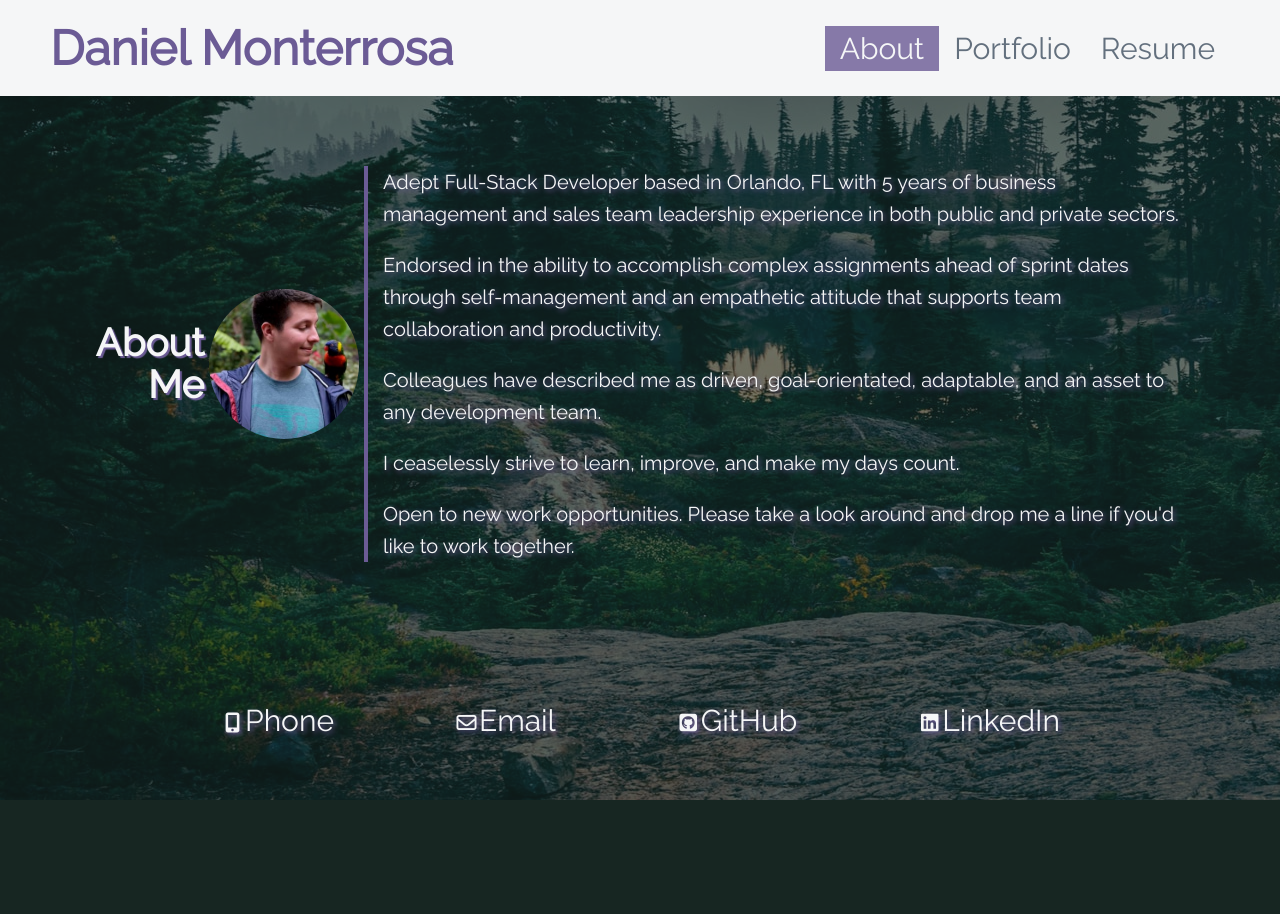
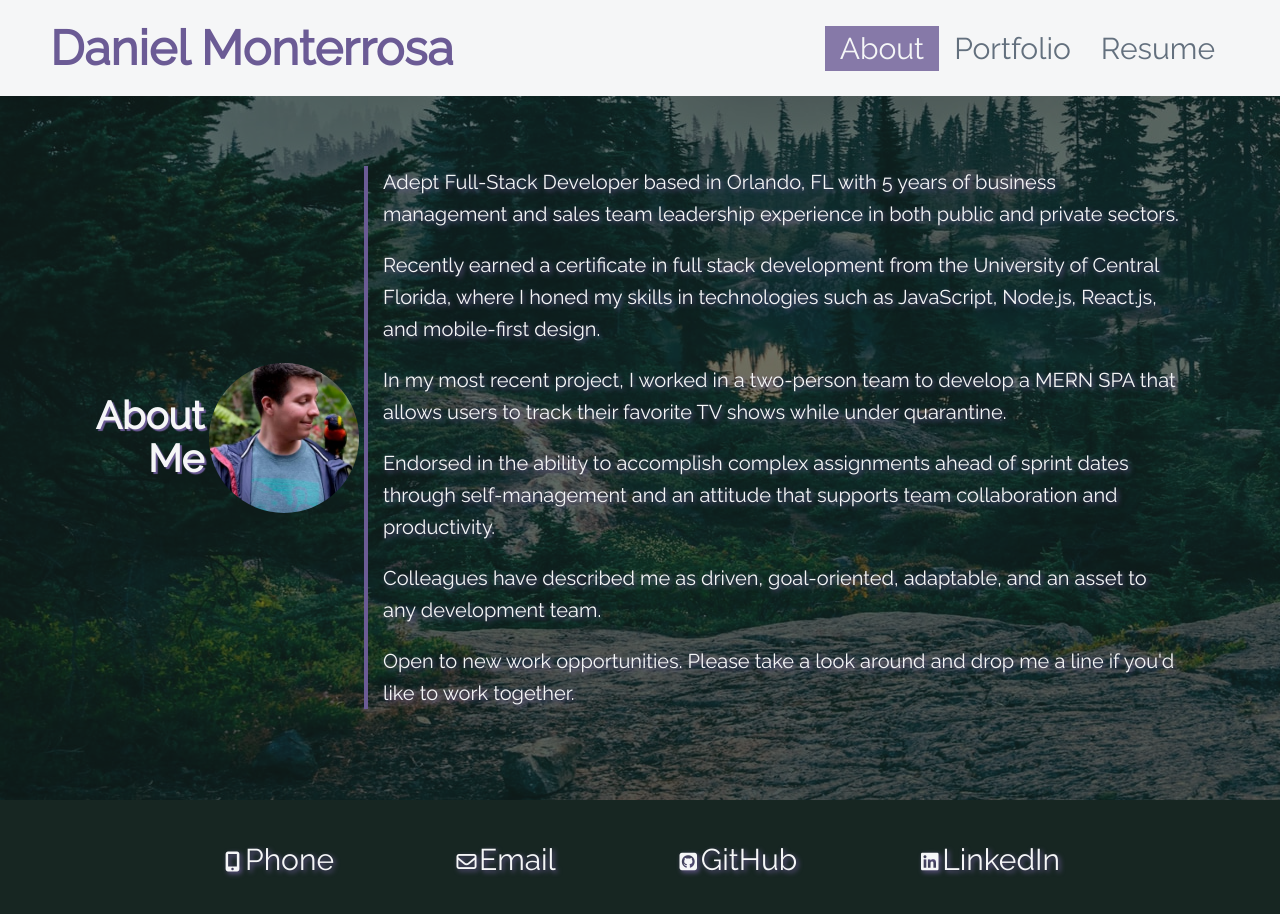
Before and after one commit to Dannymont94/Dannymont94.github.io, a React (Create React App) app: page / in a window 1280 px wide. Shown: the top 914 px of the page. Before the commit the page ends 800 px from the top, so only its background shows below. Built offline with nearby package versions, Linux system fonts and the light colour scheme.

Commit message:
changed About Me section brand statement

```diff
--- a/src/components/About/index.js
+++ b/src/components/About/index.js
@@ -13,22 +13,24 @@ function About() {
         </p>
         <br />
         <p>
-          Endorsed in the ability to accomplish complex assignments ahead of sprint dates through self-management and an empathetic attitude that supports team collaboration and productivity.
+          Recently earned a certificate in full stack development from the University of Central Florida<span className="desktop-view">, where I honed my skills in technologies such as JavaScript, Node.js, React.js, and mobile-first design</span>.
+        </p>
+        <br />
+        <p className="desktop-view">
+          In my most recent project, I worked in a two-person team to develop a MERN SPA that allows users to track their favorite TV shows while under quarantine.
+        </p>
+        <br className="desktop-view"/>
+        <p>
+          Endorsed in the ability to accomplish complex assignments ahead of sprint dates through self-management and an attitude that supports team collaboration and productivity.
         </p>
         <br />
         <p>
-          Colleagues have described me as driven, goal-orientated, adaptable, and an asset to any development team.
-        </p>
-        <br className="desktop-view"/>
-        <p className="desktop-view">
-          I ceaselessly strive to learn, improve, and make my days count.
+          Colleagues have described me as driven, goal-oriented, adaptable, and an asset to any development team.
         </p>
         <br />
         <p>
           Open to new work opportunities.
           Please take a look around and drop me a line if you'd like to work together.
-        </p>
-        <p>
         </p>
       </div>
     </section>
```
